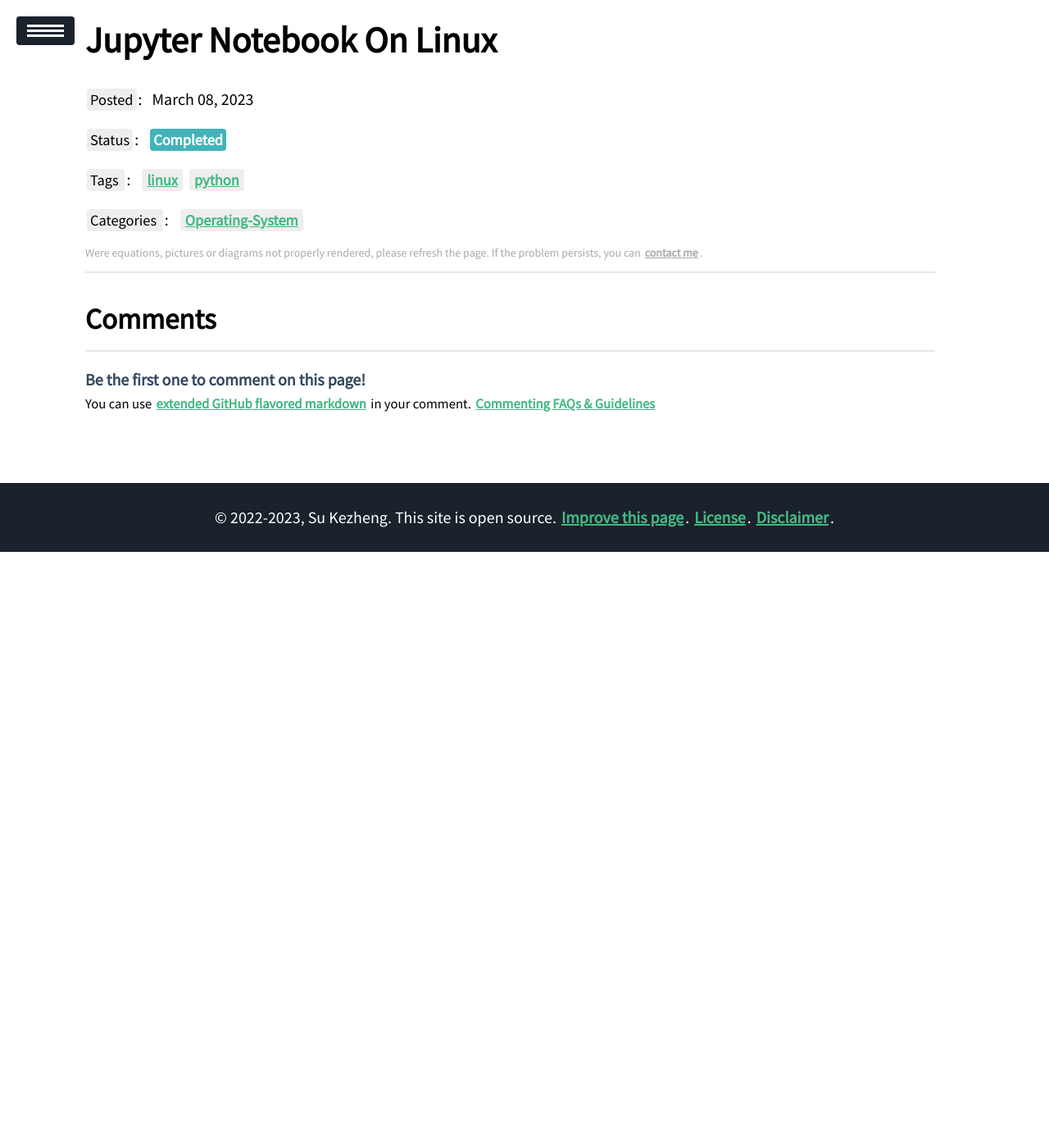
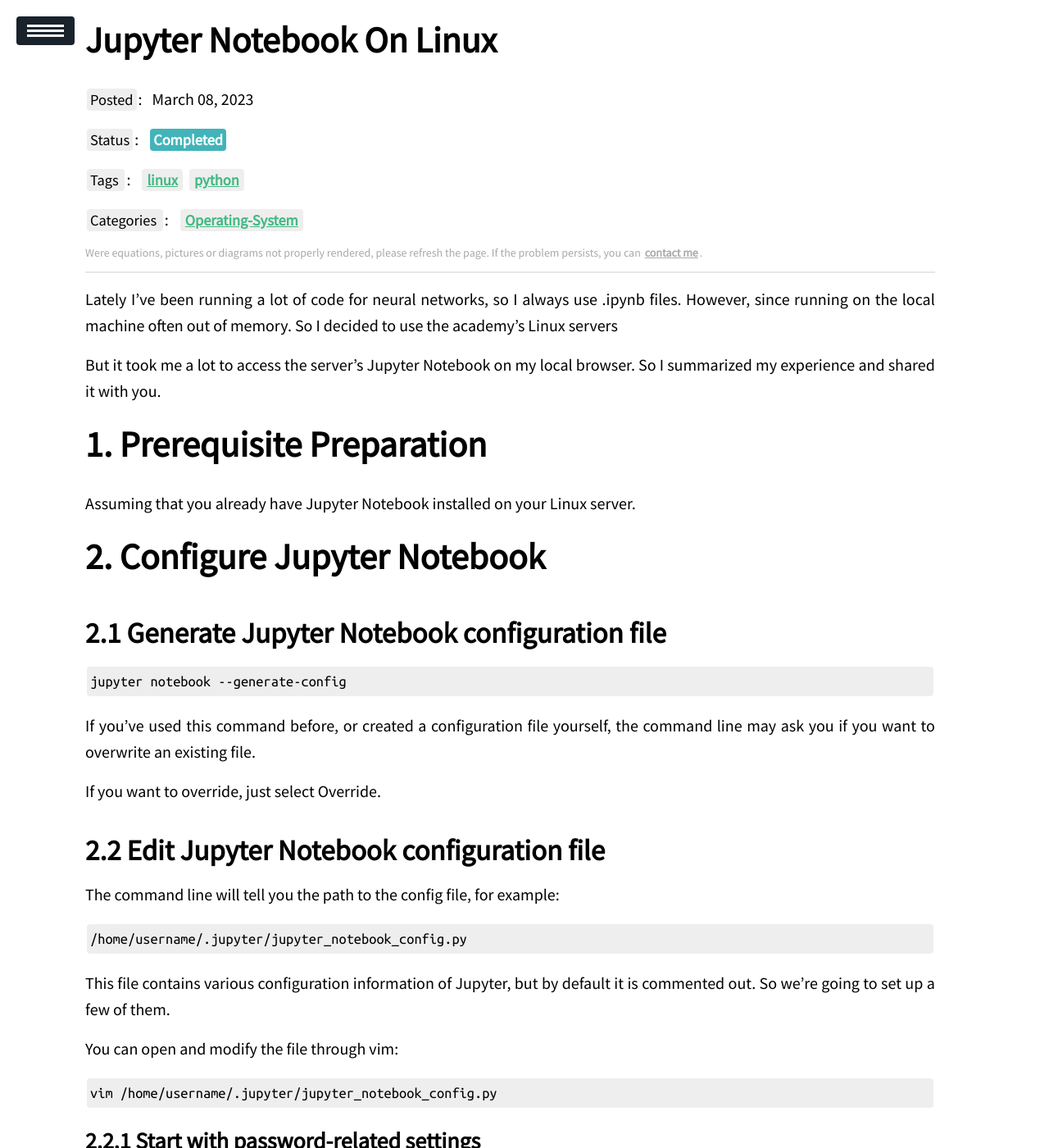
Before and after one commit to ssskz/ssskz.github.io, a Jekyll site: the page built from _posts/2023-3-8-Jupyter-Notebook-On-Linux.md, in a window 1280 px wide and 1400 px high. Shown: the whole window at 82% size. Built offline with Jekyll 4.4.1, drawn with Linux system fonts in a browser that asks for light colours; our own code applies the rules of GitHub Pages for plain Markdown files; a script that is not in the unit is left out; some of the changed text lies outside the part shown.

Commit message:
update
Signed-off-by: ssskz <12497590+ssskz@user.noreply.gitee.com>

````diff
--- a/_posts/2023-3-8-Jupyter-Notebook-On-Linux.md
+++ b/_posts/2023-3-8-Jupyter-Notebook-On-Linux.md
@@ -8,3 +8,52 @@
 categories: Operating-System
 description: Open the Jupyter Notebook on the remote server using a local browser.
 ---
+Lately I've been running a lot of code for neural networks, so I always use .ipynb files. However, since running on the local machine often out of memory. So I decided to use the academy's Linux servers
+
+But it took me a lot to access the server's Jupyter Notebook on my local browser. So I summarized my experience and shared it with you.
+
+# Prerequisite Preparation
+
+Assuming that you already have Jupyter Notebook installed on your Linux server.
+
+# Configure Jupyter Notebook
+
+## Generate Jupyter Notebook configuration file
+
+```markdown
+jupyter notebook --generate-config
+```
+
+If you've used this command before, or created a configuration file yourself, the command line may ask you if you want to overwrite an existing file.
+
+If you want to override, just select Override.
+
+## Edit Jupyter Notebook configuration file
+
+The command line will tell you the path to the config file, for example:
+
+```markdown
+/home/username/.jupyter/jupyter_notebook_config.py
+```
+
+This file contains various configuration information of Jupyter, but by default it is commented out. So we're going to set up a few of them.
+
+You can open and modify the file through vim:
+
+```markdown
+vim /home/username/.jupyter/jupyter_notebook_config.py
+```
+
+### Start with password-related settings
+
+Add a line at the end of the above config file and save before exit:
+
+```markdown
+c.NotebookApp.allow_password_change=False
+```
+
+Then enter on the command line:
+
+```markdown
+jupyter notebook password
+```
````
